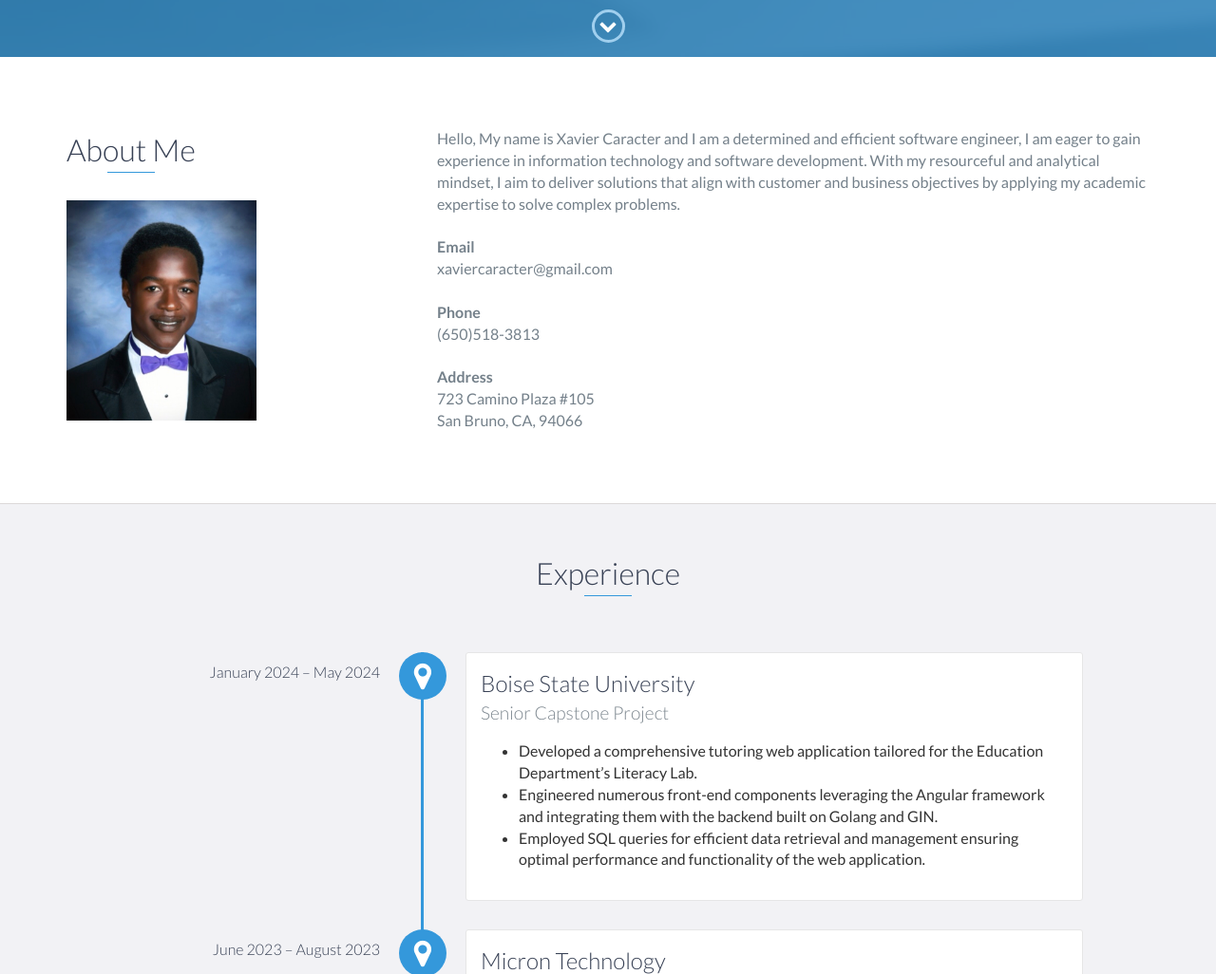
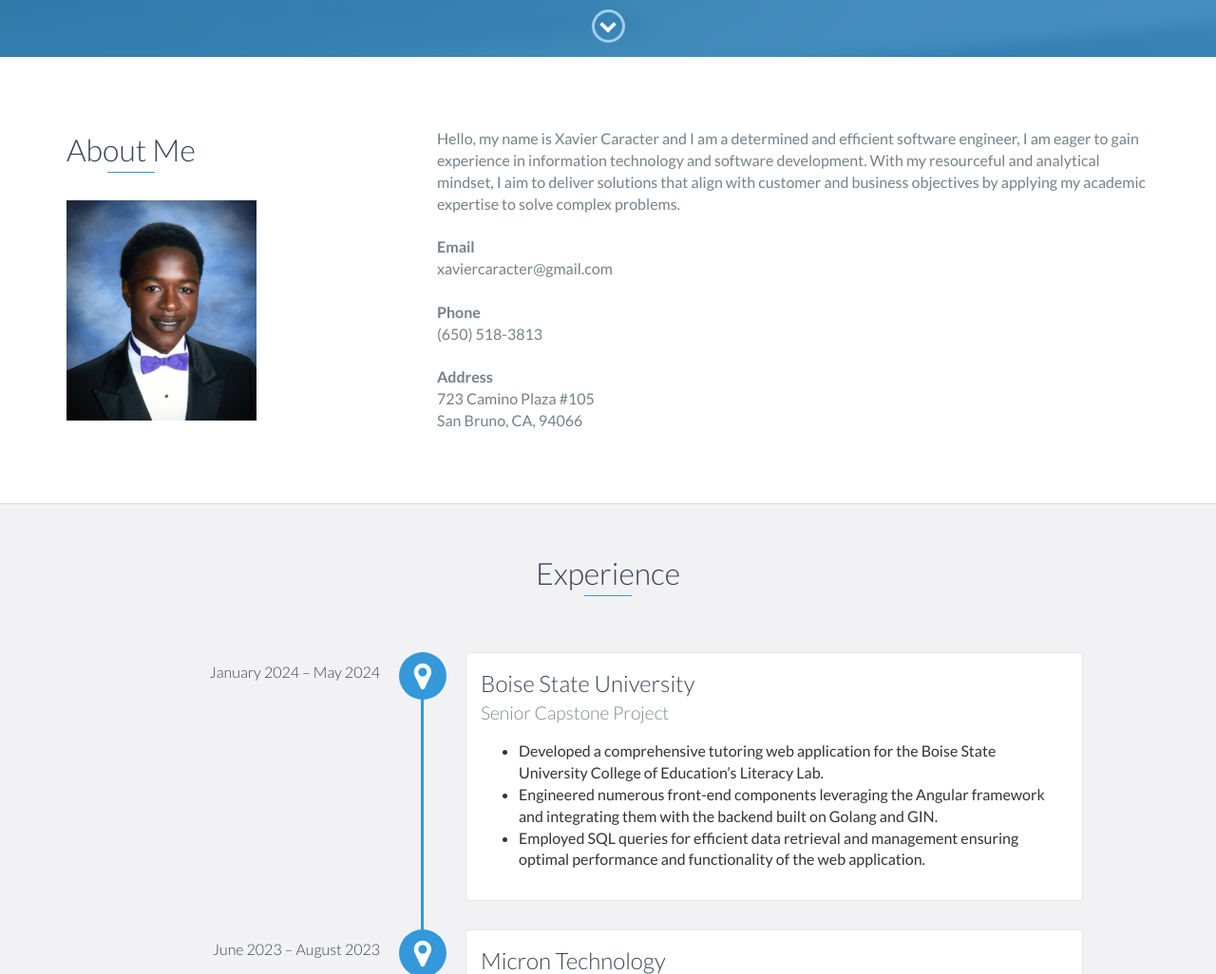
Before and after one commit to xaviercaracter/xaviercaracter.github.io, a website: page index.html in a window 1280 px wide. Shown: the part 740-1766 px from the top of the page at 95% size. Drawn offline with nearby package versions, Linux system fonts and the light colour scheme.

Commit message:
Further Changes and Resume Update

```diff
--- a/index.html
+++ b/index.html
@@ -75,7 +75,7 @@
                 </div>
                 <div class="col-md-8">
                         <p>
-                            Hello, My name is Xavier Caracter and I am a determined and efficient software engineer,
+                            Hello, my name is Xavier Caracter and I am a determined and efficient software engineer,
                             I am eager to gain experience in information technology and software development.
                             With my resourceful and analytical mindset, I aim to deliver solutions that align with customer
                             and business objectives by applying my academic expertise to solve complex problems.
@@ -83,7 +83,7 @@
                         <p><strong>Email</strong></p>
                         <p>xaviercaracter@gmail.com</p><br/>
                         <p><strong>Phone</strong></p>
-                        <p>(650)518-3813</p><br/>
+                        <p>(650) 518-3813</p><br/>
                         <p><strong>Address</strong></p>
                         <p>723 Camino Plaza #105</p>
                         <p>San Bruno, CA, 94066</p>
@@ -100,7 +100,7 @@
                 <h3>Boise State University</h3>
                 <h4>Senior Capstone Project</h4>
                 <ul>
-                <li>Developed a comprehensive tutoring web application tailored for the Education Department’s Literacy Lab.</li>
+                <li>Developed a comprehensive tutoring web application for the Boise State University College of Education’s Literacy Lab.</li>
                 <li>Engineered numerous front-end components leveraging the Angular framework and integrating them with the backend built on Golang and GIN.
                 </li>
                 <li>Employed SQL queries for efficient data retrieval and management ensuring optimal performance and functionality of the web application.</li>
```
Also changed, not shown: 1 other file.
